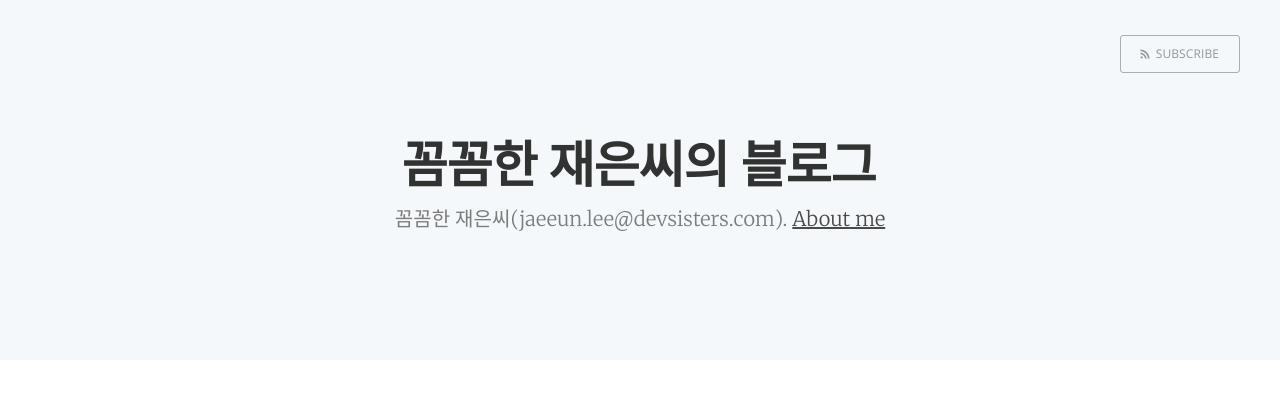
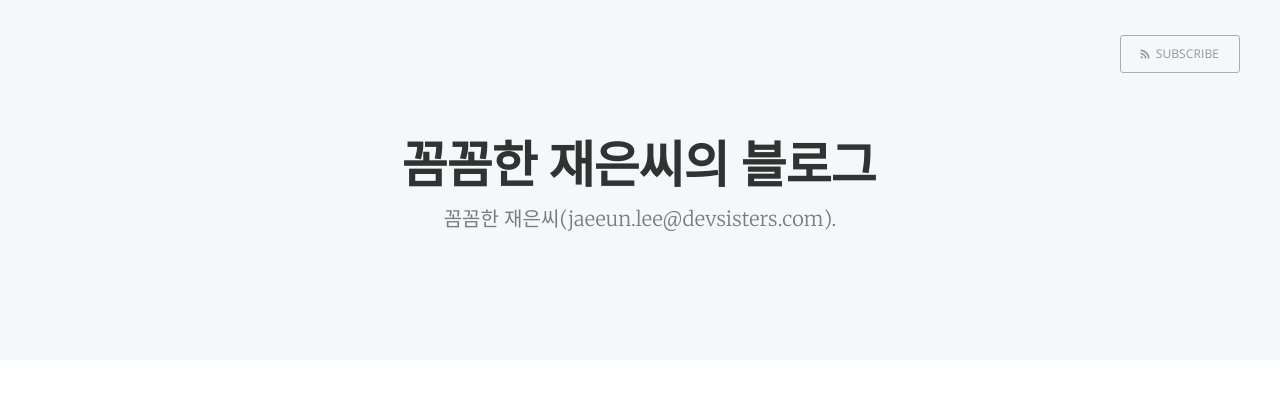
Before and after one commit to sqlpro/sqlpro.github.io, a Jekyll site: the page built from index.html, in a window 1280 px wide. Shown: the top 399 px of the page. Built offline with Jekyll 4.4.1, drawn with Linux system fonts in a browser that asks for light colours; the list of posts is cut into pages by our own code.

Commit message:
About 항목 숨김 처리

```diff
--- a/index.html
+++ b/index.html
@@ -19,7 +19,7 @@
             <h1 class="page-title">{{ site.name }}</h1>
             <h2 class="page-description">
                 {% if site.description %} {{ site.description }}. {% endif %}
-                {% if page.about %} <a href='{{page.about | relative_url}}'> About me </a> {% endif %}
+                <!--{% if page.about %} <a href='{{page.about | relative_url}}'> About me </a> {% endif %}-->
             </h2>
         </div>
     </div>
```
